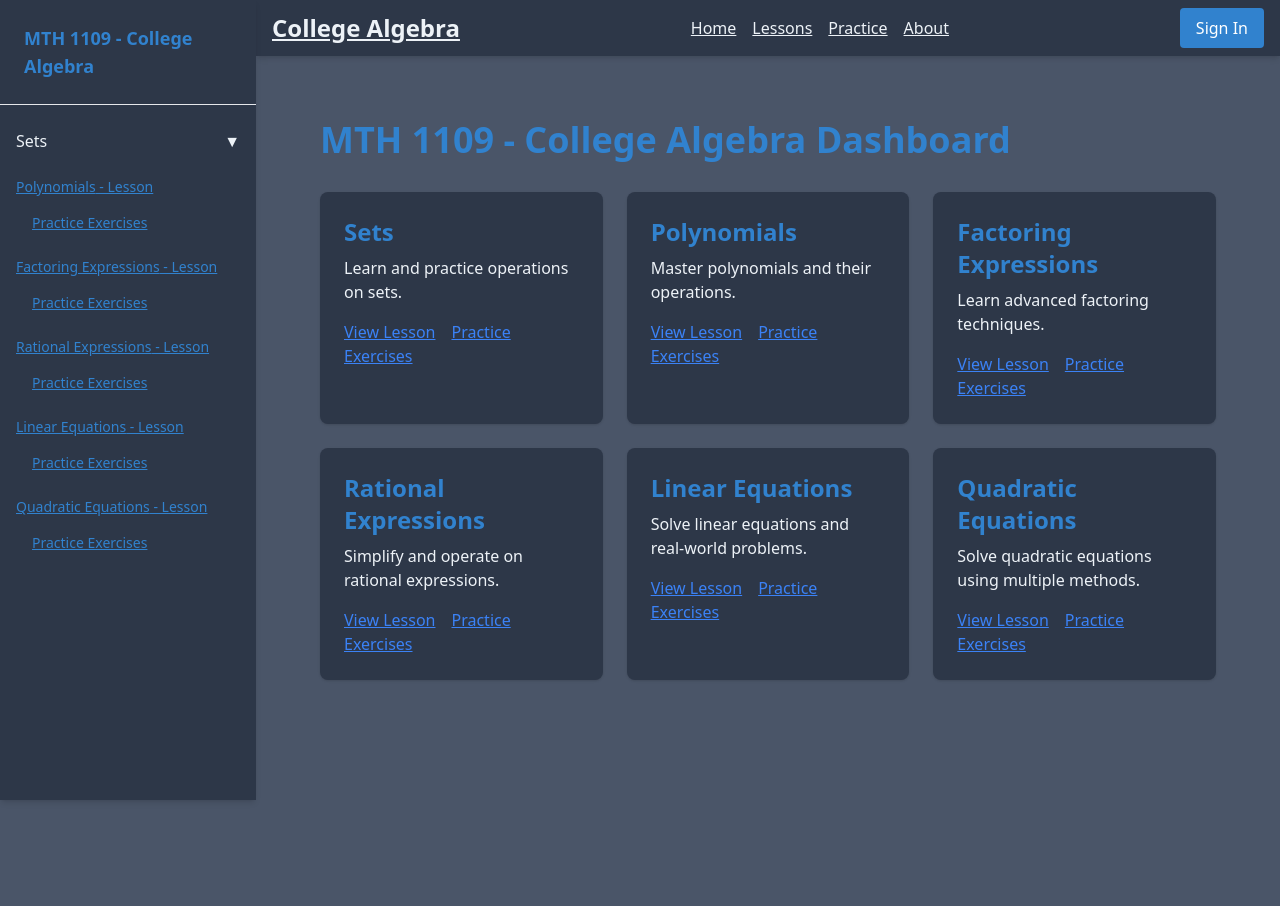
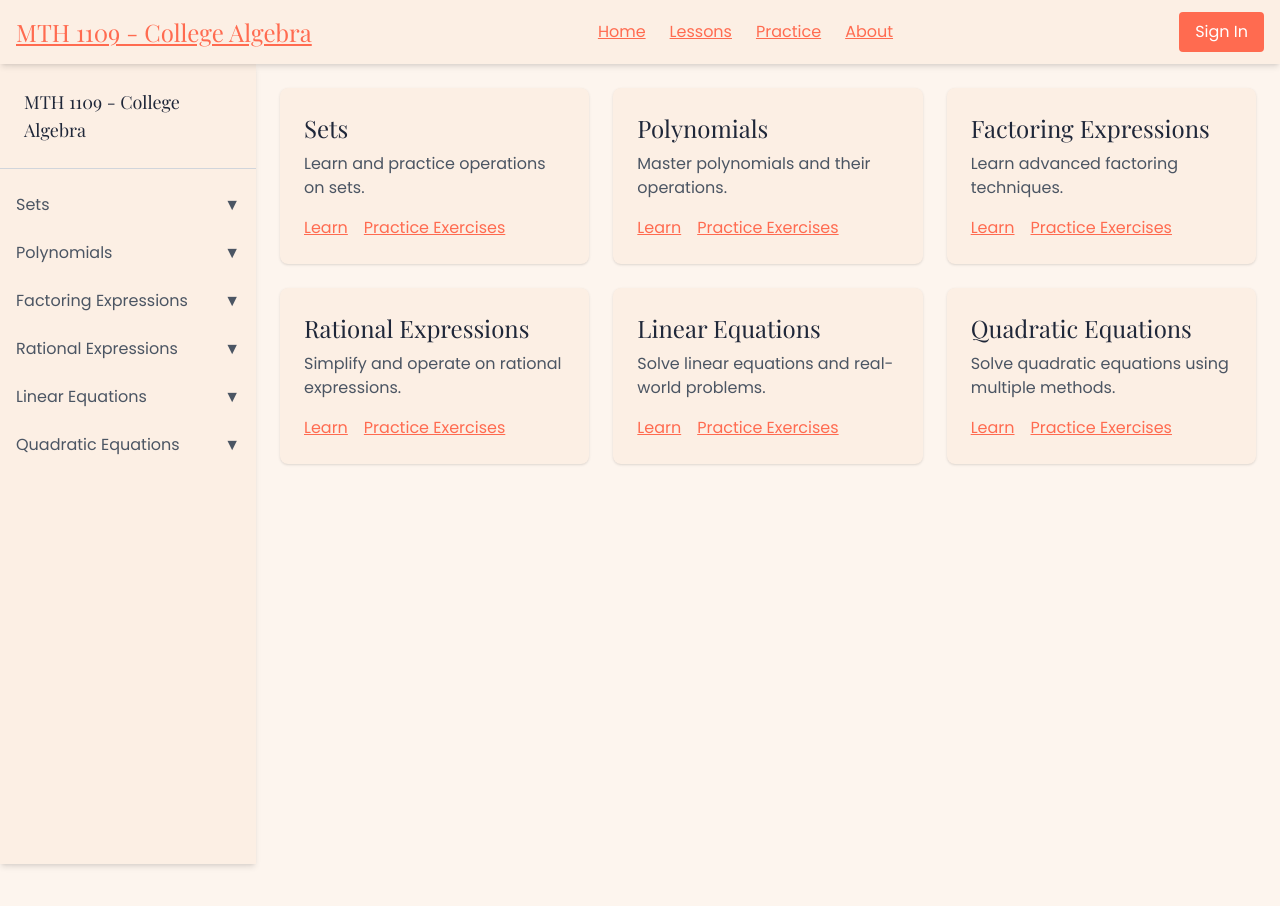
Before and after one commit to amukiria/college-algebra-app, a Next.js app: page / in a window 1280 px wide. Shown: the top 906 px of the page. After the commit the page ends 800 px from the top, so only its background shows below. Built offline with nearby package versions, Linux system fonts and the light colour scheme.

Commit message:
UI Color Scheme and Layout fixed

```diff
--- a/package.json
+++ b/package.json
@@ -17,7 +17,7 @@
     "react": "^19.0.0",
     "react-chartjs-2": "^5.3.0",
     "react-dom": "^19.0.0",
-    "venn.js": "^0.2.20"
+    "venn.js": "^0.2.10"
   },
   "devDependencies": {
     "autoprefixer": "^10.4.20",
--- a/src/app/layout.js
+++ b/src/app/layout.js
@@ -1,21 +1,32 @@
-import '../styles/globals.css';
+import "@/styles/globals.css"; // Import Tailwind and global styles
+import TopBar from "@/components/TopBar";
 import Sidebar from "@/components/Sidebar";
-import TopBar from "@/components/TopBar";
 
 export const metadata = {
-  title: "MTH 1109 - College Algebra", // Updated title
-  description: "An interactive way to learn algebra using gamified learning modules.",
+  title: "MTH 1109 - College Algebra",
+  description: "Learn and practice College Algebra interactively.",
 };
-
 
 export default function RootLayout({ children }) {
   return (
     <html lang="en">
-      <body className="flex bg-secondary text-text">
-        <Sidebar /> {/* Sidebar Component */}
-        <div className="flex-1 ml-64">
-          <TopBar /> {/* Top Bar Component */}
-          <main className="p-8">{children}</main>
+      <head>
+        <link
+          href="https://fonts.googleapis.com/css2?family=Playfair+Display:wght@400;600;700&family=Poppins:wght@400;500;700&display=swap"
+          rel="stylesheet"
+        />
+      </head>
+      <body className="bg-background text-text font-body">
+        {/* Topbar */}
+        <TopBar />
+
+        {/* Layout */}
+        <div className="flex pt-[64px]">
+          {/* Sidebar */}
+          <Sidebar />
+
+          {/* Main Content */}
+          <main className="flex-grow p-6 ml-64">{children}</main>
         </div>
       </body>
     </html>
--- a/src/app/page.js
+++ b/src/app/page.js
@@ -1,5 +1,4 @@
-import Link from "next/link";
-
+export default function Dashboard() {
   const topics = [
     { title: "Sets", path: "/lessons/sets", description: "Learn and practice operations on sets." },
     { title: "Polynomials", path: "/lessons/polynomials", description: "Master polynomials and their operations." },
@@ -9,32 +8,28 @@ const topics = [
     { title: "Quadratic Equations", path: "/lessons/quadratics", description: "Solve quadratic equations using multiple methods." },
   ];
 
-export default function Dashboard() {
   return (
-    <div className="p-8 bg-secondary min-h-screen text-text">
-      <h1 className="text-4xl font-bold text-accent mb-8">MTH 1109 - College Algebra Dashboard</h1>
     <div className="grid grid-cols-1 sm:grid-cols-2 lg:grid-cols-3 gap-6">
       {topics.map((topic, index) => (
-          <div key={index} className="p-6 bg-primary rounded-lg shadow hover:shadow-lg">
-            <h2 className="text-2xl font-bold text-accent">{topic.title}</h2>
-            <p className="mt-2">{topic.description}</p>
+        <div key={index} className="p-6 bg-lightNeutral rounded-lg shadow hover:shadow-lg">
+          <h2 className="text-2xl font-heading text-darkNavy">{topic.title}</h2>
+          <p className="mt-2 text-grayNeutral">{topic.description}</p>
           <div className="mt-4">
-              <Link
-                href={`${topic.path}/lesson`}
-                className="text-blue-500 hover:underline mr-4"
+            <a
+              href={`${topic.path}/learn`}
+              className="text-coral hover:text-salmon underline"
             >
-                View Lesson
-              </Link>
-              <Link
+              Learn
+            </a>
+            <a
               href={`${topic.path}/practice`}
-                className="text-blue-500 hover:underline"
+              className="ml-4 text-coral hover:text-salmon underline"
             >
               Practice Exercises
-              </Link>
+            </a>
           </div>
         </div>
       ))}
     </div>
-    </div>
   );
 }
--- a/src/components/Sidebar.js
+++ b/src/components/Sidebar.js
@@ -4,66 +4,83 @@ import React, { useState } from "react";
 import Link from "next/link";
 
 const topics = [
-  { title: "Polynomials", path: "/lessons/polynomials" },
-  { title: "Factoring Expressions", path: "/lessons/factoring" },
-  { title: "Rational Expressions", path: "/lessons/rational-expressions" },
-  { title: "Linear Equations", path: "/lessons/linear-equations" },
-  { title: "Quadratic Equations", path: "/lessons/quadratics" },
+  {
+    title: "Sets",
+    path: "/lessons/sets",
+  },
+  {
+    title: "Polynomials",
+    path: "/lessons/polynomials",
+  },
+  {
+    title: "Factoring Expressions",
+    path: "/lessons/factoring",
+  },
+  {
+    title: "Rational Expressions",
+    path: "/lessons/rational-expressions",
+  },
+  {
+    title: "Linear Equations",
+    path: "/lessons/linear-equations",
+  },
+  {
+    title: "Quadratic Equations",
+    path: "/lessons/quadratics",
+  },
 ];
 
 const Sidebar = () => {
-  const [isSetsOpen, setIsSetsOpen] = useState(false);
+  const [openSections, setOpenSections] = useState({});
+
+  const toggleSection = (section) => {
+    setOpenSections((prev) => ({
+      ...prev,
+      [section]: !prev[section],
+    }));
+  };
 
   return (
-    <aside className="bg-primary w-64 h-screen fixed left-0 top-0 shadow-md text-text">
-      <div className="p-6 font-bold text-accent text-lg border-b border-gray-200">
+    <aside className="bg-lightNeutral w-64 min-h-screen shadow-md fixed left-0 top-16 z-40">
+      <div className="p-6 font-heading text-darkNavy text-lg border-b border-gray-300">
         MTH 1109 - College Algebra
       </div>
       <nav className="mt-4">
         <ul>
-          <li className="mb-2">
+          {topics.map((topic, index) => (
+            <li key={index} className="mb-2">
+              {/* Topic Header */}
               <div
-              onClick={() => setIsSetsOpen(!isSetsOpen)}
-              className="block px-4 py-2 cursor-pointer hover:bg-secondary hover:text-accent transition"
+                onClick={() => toggleSection(topic.title)}
+                className="block px-4 py-2 cursor-pointer hover:bg-coral hover:text-white transition"
               >
-              Sets
-              <span className="float-right">{isSetsOpen ? "▲" : "▼"}</span>
+                {topic.title}
+                <span className="float-right">
+                  {openSections[topic.title] ? "▲" : "▼"}
+                </span>
               </div>
-            {isSetsOpen && (
+
+              {/* Submenu */}
+              {openSections[topic.title] && (
                 <ul className="ml-4 mt-2 border-l-2 border-gray-300">
                   <li>
                     <Link
-                    href="/lessons/sets/lesson"
-                    className="block px-4 py-2 hover:bg-secondary hover:text-accent transition"
+                      href={`${topic.path}/learn`}
+                      className="block px-4 py-2 hover:bg-coral hover:text-white transition"
                     >
-                    Lesson
+                      Learn
                     </Link>
                   </li>
                   <li>
                     <Link
-                    href="/lessons/sets/practice"
-                    className="block px-4 py-2 hover:bg-secondary hover:text-accent transition"
+                      href={`${topic.path}/practice`}
+                      className="block px-4 py-2 hover:bg-coral hover:text-white transition"
                     >
-                    Sets Explorer
+                      Practice Exercises
                     </Link>
                   </li>
                 </ul>
               )}
-          </li>
-          {topics.map((topic, index) => (
-            <li key={index} className="mb-2">
-              <Link
-                href={`${topic.path}/lesson`}
-                className="block px-4 py-2 hover:bg-secondary hover:text-accent transition"
-              >
-                {topic.title} - Lesson
-              </Link>
-              <Link
-                href={`${topic.path}/practice`}
-                className="block px-4 py-2 hover:bg-secondary hover:text-accent transition ml-4"
-              >
-                Practice Exercises
-              </Link>
             </li>
           ))}
         </ul>
--- a/src/components/TopBar.js
+++ b/src/components/TopBar.js
@@ -3,32 +3,34 @@ import Link from "next/link";
 
 const TopBar = () => {
   return (
-    <header className="bg-primary text-text shadow-md">
-      <div className="container mx-auto px-4 py-2 flex items-center justify-between">
+    <header className="bg-lightNeutral text-darkNavy shadow-md fixed top-0 left-0 right-0 z-50">
+      <div className="container mx-auto px-4 py-3 flex items-center justify-between">
         {/* Logo */}
-        <div className="text-2xl font-bold text-accent">
-          <Link href="/">College Algebra</Link>
+        <div className="text-2xl font-heading">
+          <Link href="/" className="hover:text-coral">
+            MTH 1109 - College Algebra
+          </Link>
         </div>
 
         {/* Navigation Links */}
-        <nav className="flex space-x-4">
-          <Link href="/" className="hover:text-accent">
+        <nav className="flex space-x-6 font-body text-grayNeutral">
+          <Link href="/" className="hover:text-coral">
             Home
           </Link>
-          <Link href="/lessons" className="hover:text-accent">
+          <Link href="/lessons" className="hover:text-coral">
             Lessons
           </Link>
-          <Link href="/practice" className="hover:text-accent">
+          <Link href="/practice" className="hover:text-coral">
             Practice
           </Link>
-          <Link href="/about" className="hover:text-accent">
+          <Link href="/about" className="hover:text-coral">
             About
           </Link>
         </nav>
 
         {/* User Actions */}
         <div>
-          <button className="bg-accent text-white px-4 py-2 rounded hover:bg-blue-600">
+          <button className="bg-coral text-white px-4 py-2 rounded hover:bg-salmon transition-all">
             Sign In
           </button>
         </div>
--- a/src/styles/globals.css
+++ b/src/styles/globals.css
@@ -4,27 +4,25 @@
 
 /* Global Styles */
 body {
-  @apply bg-secondary text-primary font-sans;
+  @apply bg-background text-grayNeutral font-body;
 }
 
-/* Typography */
 h1, h2, h3, h4, h5, h6 {
-  @apply text-accent font-bold;
+  @apply text-darkNavy font-heading;
 }
 
 a {
-  @apply text-accent underline hover:text-blue-600 transition-colors;
+  @apply text-coral underline hover:text-salmon transition-colors;
 }
 
 button {
-  @apply cursor-pointer bg-accent text-white px-4 py-2 rounded hover:bg-blue-600 transition-colors;
+  @apply bg-coral text-white px-4 py-2 rounded hover:bg-salmon transition-all;
 }
 
 input, textarea {
-  @apply text-primary placeholder-secondary border border-gray-300 rounded focus:outline-none focus:ring focus:ring-accent;
+  @apply text-darkNavy bg-lightNeutral placeholder-grayNeutral border border-gray-300 focus:outline-none focus:ring-2 focus:ring-coral;
 }
 
-/* Utility Classes for Layout Consistency */
 .container {
   @apply mx-auto max-w-7xl px-4;
 }
@@ -36,57 +34,3 @@ input, textarea {
 .full-height {
   @apply min-h-screen;
 }
-
-/* Venn Diagram Container */
-#venn {
-  @apply mx-auto mt-12 max-w-xl;
-}
-
-/* Tooltip Styling */
-#tooltip {
-  @apply absolute bg-white text-primary p-2 rounded shadow-lg invisible z-50;
-}
-
-/* Scrollbar Styles */
-::-webkit-scrollbar {
-  width: 8px;
-}
-
-::-webkit-scrollbar-thumb {
-  @apply bg-accent rounded-lg;
-}
-
-::-webkit-scrollbar-track {
-  @apply bg-gray-200;
-}
-
-/* Button Variants */
-button.primary {
-  @apply bg-blue-500 text-white hover:bg-blue-700;
-}
-
-button.secondary {
-  @apply bg-gray-500 text-white hover:bg-gray-700;
-}
-
-/* Navigation Styles */
-header {
-  @apply bg-primary text-primary shadow-md;
-}
-
-header a {
-  @apply text-text hover:text-accent transition-colors duration-300;
-}
-
-button {
-  @apply bg-accent text-white px-4 py-2 rounded hover:bg-blue-600 transition-colors duration-300;
-}
-
-/* Sidebar Styling */
-aside {
-  @apply bg-primary text-primary shadow-md;
-}
-
-aside nav ul li a {
-  @apply block px-4 py-2 text-sm hover:bg-secondary hover:text-accent transition-all;
-}
```
Also changed, not shown: tailwind.config.js (+11 -7 lines), 1 other file (tests, documents, lock files or other folders). Lines whose indentation alone changed are shown as unchanged.
